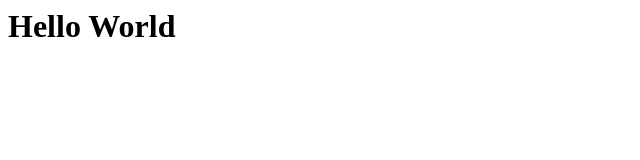
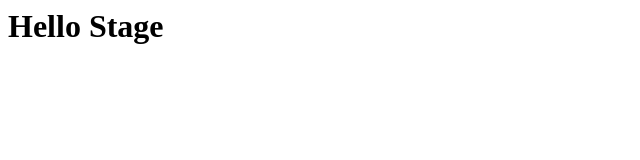
Before and after one commit to aashishgoyal246/flux-dev-stage, a plain HTML site: page index.html in a window 1280 px wide. Shown: the full height of the page, 0-640 px from the left. Drawn offline with Linux system fonts and the light colour scheme.

Commit message:
Updated Files

```diff
--- a/index.html
+++ b/index.html
@@ -1 +1 @@
-<h1>Hello World</h1>
+<h1>Hello Stage</h1>
```
